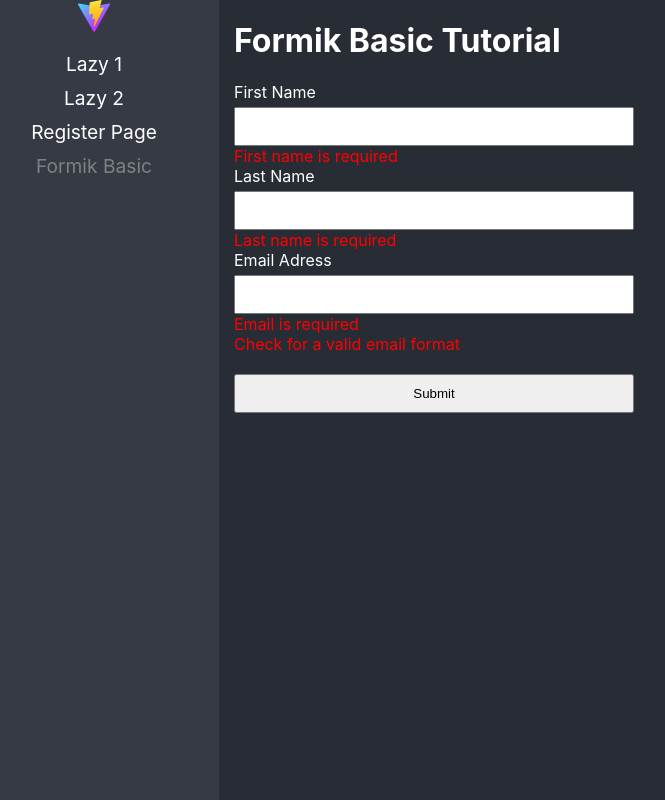
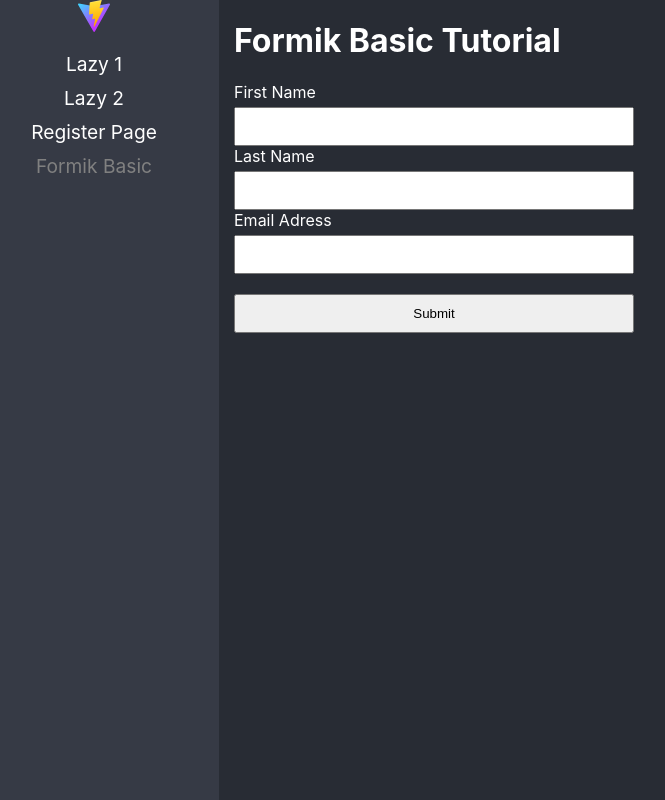
Before and after one commit to Axely7/react-adv, a React (Vite) app: page /formikPageBasic in a window 1280 px wide. Shown: the whole page, without its empty margins (31-696 px from the left). Built offline with nearby package versions, Linux system fonts and the light colour scheme.

Commit message:
init with formik and validation

```diff
--- a/package.json
+++ b/package.json
@@ -10,6 +10,7 @@
     "preview": "vite preview"
   },
   "dependencies": {
+    "formik": "^2.3.2",
     "react": "^18.2.0",
     "react-dom": "^18.2.0",
     "react-router-dom": "^6.10.0"
--- a/src/03-forms/pages/FormikBasicPage.tsx
+++ b/src/03-forms/pages/FormikBasicPage.tsx
@@ -1,22 +1,86 @@
 import React from "react";
 import "../styles/styles.css";
+import { FormikErrors, useFormik } from "formik";
+
+interface FormValues {
+  firstName: string;
+  lastName: string;
+  email: string;
+}
 
 export const FormikBasicPage = () => {
+  const validate = ({ firstName, lastName, email }: FormValues) => {
+    const errors: FormikErrors<FormValues> = {};
+    if (!firstName) {
+      errors.firstName = "Required";
+    } else if (firstName.length >= 15) {
+      errors.firstName = "Must be 15 characters or less";
+    }
+
+    if (!lastName) {
+      errors.lastName = "Required";
+    } else if (lastName.length >= 10) {
+      errors.lastName = "Must be 10 characters or less";
+    }
+
+    if (!email) {
+      errors.email = "Required";
+    } else if (!/^[A-Z0-9._%+-]+@[A-Z0-9.-]+\.[A-Z]{2,4}$/i.test(email)) {
+      errors.email = "Invalid email address";
+    }
+
+    return errors;
+  };
+
+  const { handleChange, values, handleSubmit, errors, touched, handleBlur } =
+    useFormik({
+      initialValues: {
+        firstName: "",
+        lastName: "",
+        email: "",
+      },
+      onSubmit: (values) => {
+        console.log(values);
+      },
+
+      validate,
+    });
+
   return (
     <div>
       <h1>Formik Basic Tutorial</h1>
-      <form noValidate>
+      <form onSubmit={handleSubmit} noValidate>
         <label htmlFor="firstName">First Name</label>
-        <input type="text" name="firstName" />
-        <span>First name is required</span>
+        <input
+          type="text"
+          name="firstName"
+          onBlur={handleBlur}
+          value={values.firstName}
+          onChange={handleChange}
+        />
+        {touched.firstName && errors.firstName && (
+          <span>{errors.firstName}</span>
+        )}
+
         <label htmlFor="lastName">Last Name</label>
-        <input type="text" name="lastName" />
-        <span>Last name is required</span>
+        <input
+          type="text"
+          name="lastName"
+          onBlur={handleBlur}
+          value={values.lastName}
+          onChange={handleChange}
+        />
+        {touched.lastName && errors.lastName && <span>{errors.lastName}</span>}
 
         <label htmlFor="email">Email Adress</label>
-        <input type="email" name="email" />
-        <span>Email is required</span>
-        <span>Check for a valid email format</span>
+        <input
+          type="email"
+          name="email"
+          onBlur={handleBlur}
+          value={values.email}
+          onChange={handleChange}
+        />
+        {touched.email && errors.email && <span>{errors.email}</span>}
 
         <button type="submit">Submit</button>
       </form>
```
Also changed, not shown: 1 other file (tests, documents, lock files or other folders).
